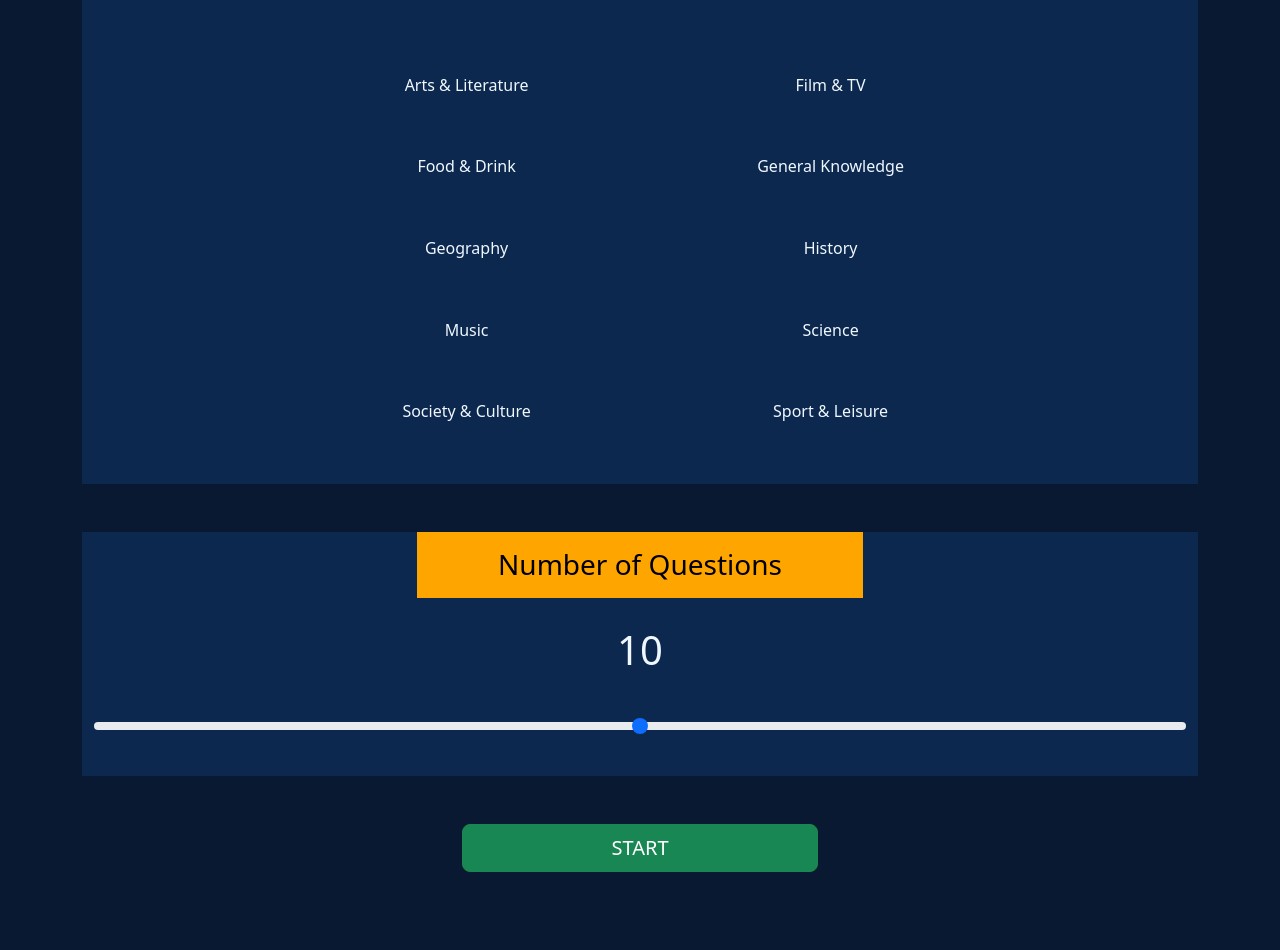
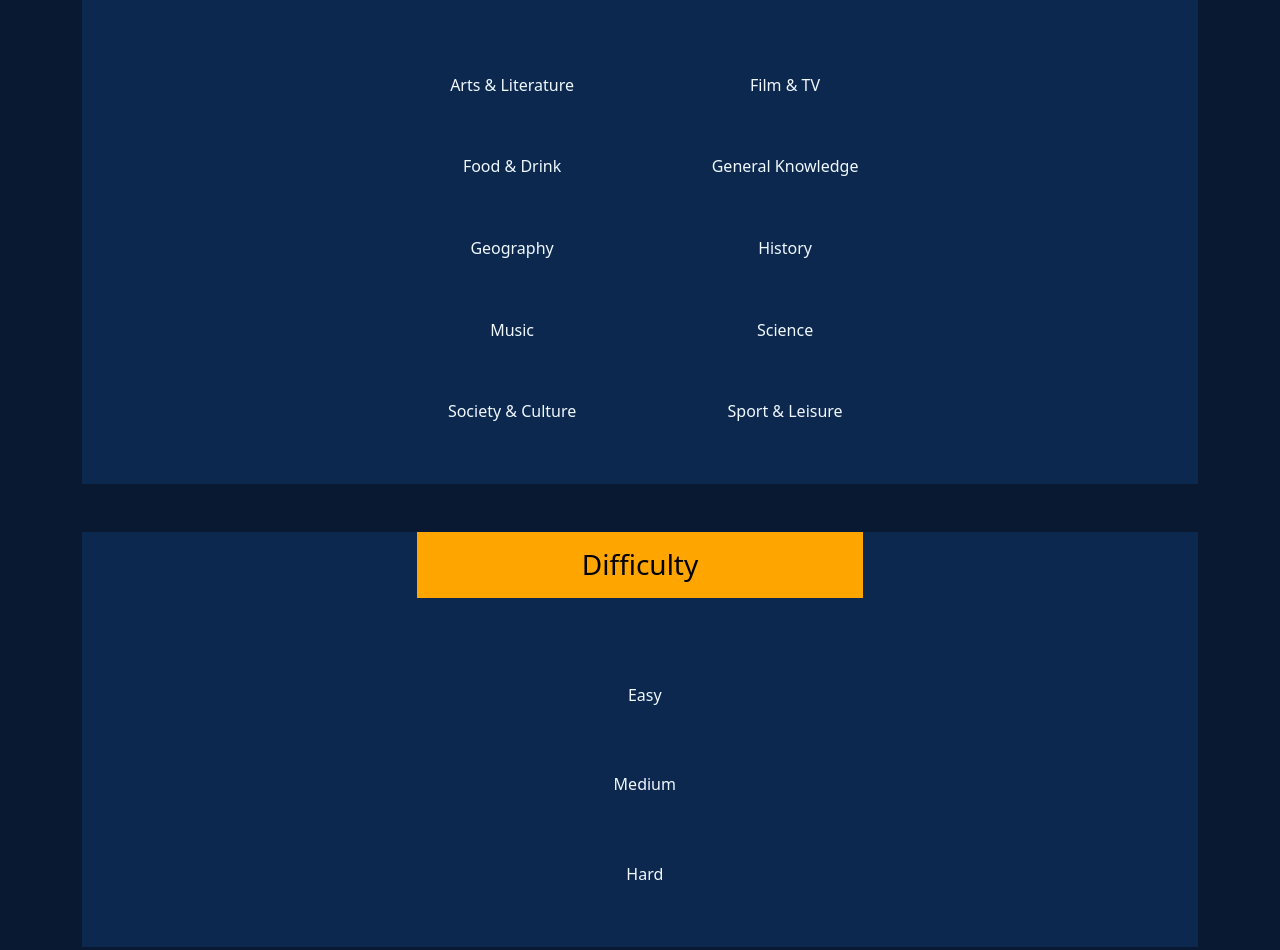
Before and after one commit to andrijadragojevic/trivia-quiz, a plain HTML site: page index.html in a window 1280 px wide. Shown: the part 300-1250 px from the top of the page. Before the commit the page ends 1220 px from the top, so only its background shows below. Drawn offline with nearby package versions, Linux system fonts and the light colour scheme.

Commit message:
added a difficulty picker

```diff
--- a/index.html
+++ b/index.html
@@ -43,58 +43,78 @@
             </div>
 
             <div class="row mt-5 g-0">
-                <div class="col-lg-2 col-md-0"></div>
-                <div class="col-lg-4 col-md-12 text-center">
+                <div class="col-lg-3 col-md-0"></div>
+                <div class="col-lg-3 col-md-12 text-center">
                     <input type="checkbox" name="category[]" id="arts_and_literature" value="arts_and_literature">
                     <label for="arts_and_literature">Arts & Literature</label>
                 </div>
-                <div class="col-lg-4 col-md-12 text-center">
+                <div class="col-lg-3 col-md-12 text-center">
                     <input type="checkbox" name="category[]" id="film_and_tv" value="film_and_tv">
                     <label for="film_and_tv">Film & TV</label>
                 </div>
             </div>
             <div class="row g-0">
-                <div class="col-lg-2 col-md-0"></div>
-                <div class="col-lg-4 col-md-12 text-center">
+                <div class="col-lg-3 col-md-0"></div>
+                <div class="col-lg-3 col-md-12 text-center">
                     <input type="checkbox" name="category[]" id="food_and_drink" value="food_and_drink">
                     <label for="food_and_drink">Food & Drink</label>
                 </div>
-                <div class="col-lg-4 col-md-12 text-center">
+                <div class="col-lg-3 col-md-12 text-center">
                     <input type="checkbox" name="category[]" id="general_knowledge" value="general_knowledge">
                     <label for="general_knowledge">General Knowledge</label>
                 </div>
             </div>
             <div class="row g-0">
-                <div class="col-lg-2 col-md-0"></div>
-                <div class="col-lg-4 col-md-12 text-center">
+                <div class="col-lg-3 col-md-0"></div>
+                <div class="col-lg-3 col-md-12 text-center">
                     <input type="checkbox" name="category[]" id="geography" value="geography">
                     <label for="geography">Geography</label>
                 </div>
-                <div class="col-lg-4 col-md-12 text-center">
+                <div class="col-lg-3 col-md-12 text-center">
                     <input type="checkbox" name="category[]" id="history" value="history">
                     <label for="history">History</label>
                 </div>
             </div>
             <div class="row g-0">
-                <div class="col-lg-2 col-md-0"></div>
-                <div class="col-lg-4 col-md-12 text-center">
+                <div class="col-lg-3 col-md-0"></div>
+                <div class="col-lg-3 col-md-12 text-center">
                     <input type="checkbox" name="category[]" id="music" value="music">
                     <label for="music">Music</label>
                 </div>
-                <div class="col-lg-4 col-md-12 text-center">
+                <div class="col-lg-3 col-md-12 text-center">
                     <input type="checkbox" name="category[]" id="science" value="science">
                     <label for="science">Science</label>
                 </div>
             </div>
             <div class="row g-0">
-                <div class="col-lg-2 col-md-0"></div>
-                <div class="col-lg-4 col-md-12 text-center">
+                <div class="col-lg-3 col-md-0"></div>
+                <div class="col-lg-3 col-md-12 text-center">
                     <input type="checkbox" name="category[]" id="society_and_culture" value="society_and_culture">
                     <label for="society_and_culture">Society & Culture</label>
                 </div>
-                <div class="col-lg-4 col-md-12 text-center">
+                <div class="col-lg-3 col-md-12 text-center">
                     <input type="checkbox" name="category[]" id="sport_and_leisure" value="sport_and_leisure">
                     <label for="sport_and_leisure">Sport & Leisure</label>
+                </div>
+            </div>
+        </div>
+
+        <div class="container category-container ">
+            <div class="row pt-0 mb-5">
+                <h3 class="text-center category-heading"> Difficulty</h3>
+            </div>
+            <div class="text-center difficulty-radiogroup">
+                <div class="row w-50 offset-3">
+                    <input type="radio" name="difficulty" id="easy" value="easy">
+                    <label for="easy">Easy</label>
+                </div>
+                <div class="row w-50 offset-3">
+                    <input type="radio" name="difficulty" id="medium" value="medium">
+                    <label for="medium">Medium</label>
+                </div>
+                <div class="row w-50 offset-3">
+                    <input type="radio" name="difficulty" id="hard" value="hard">
+                    <label for="hard">Hard</label>
                 </div>
             </div>
         </div>
@@ -103,14 +123,14 @@
             <div class="row pt-0">
                 <h3 class="text-center category-heading"> Number of Questions</h3>
             </div>
-        <div class="text-center">
+            <div class="text-center">
 
-            <label for="numberOfQuestions" class="form-label text-center"><h1></h1></label>
-            <input type="range" class="form-range" min="0" max="20" id="numberOfQuestions">
-
+                <label for="numberOfQuestions" class="form-label text-center">
+                    <h1></h1>
+                </label>
+                <input type="range" class="form-range" min="0" max="20" id="numberOfQuestions">
+            </div>
         </div>
-
-    </div>
 
 
 
--- a/mainMenu.js
+++ b/mainMenu.js
@@ -32,6 +32,15 @@ sessionStorage.setItem("numberOfQuestions",`${document.getElementById("numberOfQ
 
 location.href = "quiz.html";
 
+if (document.querySelector("input[type='radio']:checked") != null) {
+
+    sessionStorage.setItem("difficulty", `&difficulty=${document.querySelector("input[type='radio']:checked").value}`);
+
+} else {
+    sessionStorage.setItem("difficulty", '');
+}
+
+
 }
 
 document.getElementById("numberOfQuestions").addEventListener( "input", (event) => {
--- a/mainMenuStyle.css
+++ b/mainMenuStyle.css
@@ -4,6 +4,9 @@
     --selected-category-color: green;
     --wrong-answer-color: rgb(180, 0, 0);
     --section-header: orange;
+    --difficulty-easy-label: green;
+    --difficulty-medium-label: rgb(228, 228, 0);
+    --difficulty-hard-label: rgb(180, 0, 0);
 }
 
 
@@ -32,6 +35,27 @@ input[type="checkbox"] {
     visibility: hidden;
 }
 
+input[type="radio"] + label:hover {
+    background-color: var(--hover-color);
+}
+
+input[type="radio"]:checked + label[for="easy"] {
+    background-color: var(--selected-category-color);
+}
+
+input[type="radio"]:checked + label[for="medium"] {
+    background-color: var(--difficulty-medium-label);
+    color:black
+}
+
+input[type="radio"]:checked + label[for="hard"] {
+    background-color: var(--difficulty-hard-label);
+}
+
+input[type="radio"] {
+    visibility: hidden;
+}
+
 .category-container {
     background-color: #0d284e;
     padding-bottom: 2rem;
@@ -46,3 +70,7 @@ input[type="checkbox"] {
     width: 40%;
     margin: auto;
 }
+
+.difficulty-radiogroup > label {
+    width: 90%;
+}
--- a/script.js
+++ b/script.js
@@ -4,8 +4,9 @@ var countdown = setInterval(startCountdown, 1000);
 
 let selectedCategories = JSON.parse(sessionStorage.getItem("selectedCategories"));
 let numberOfQuestions = sessionStorage.getItem("numberOfQuestions");
+let difficulty = sessionStorage.getItem("difficulty");
 
-let api_url = `https://the-trivia-api.com/api/questions?${selectedCategories}limit=${numberOfQuestions}`
+let api_url = `https://the-trivia-api.com/api/questions?${selectedCategories}limit=${numberOfQuestions}${difficulty}`
 
 function fetchData() {
     fetch(api_url)
```
